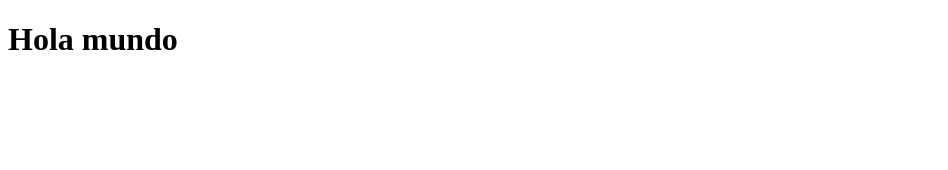
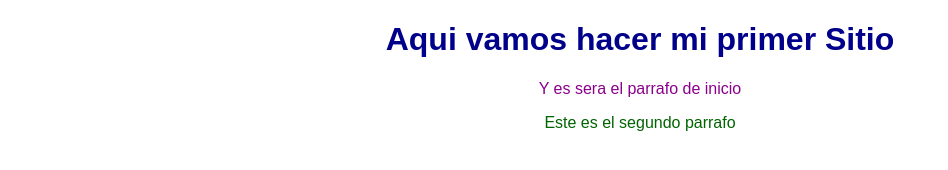
Before and after one commit to DennisJoelLimaAlvarez/mi-primer-proyecto, a plain HTML site: page index.html in a window 1280 px wide. Shown: the whole page, without its empty margins (0-948 px from the left). Drawn offline with Linux system fonts and the light colour scheme.

Commit message:
Este es un proyecto real de html con css

```diff
--- /dev/null
+++ b/css/style.css
@@ -0,0 +1,14 @@
+body{
+    color:darkgrey;
+    text-align: center;
+    font-family: "Arial";
+}
+h1{
+    color:darkblue;
+}
+.primer-parrafo{
+    color:darkmagenta;
+}
+p{
+    color: darkgreen;
+}
--- a/index.html
+++ b/index.html
@@ -5,11 +5,14 @@
     <meta charset="UTF-8">
     <meta http-equiv="X-UA-Compatible" content="IE=edge">
     <meta name="viewport" content="width=device-width, initial-scale=1.0">
-    <title>Document</title>
+    <link rel="stylesheet" href="css/style.css">
+    <title>Mi primer sitio Web</title>
 </head>
 
 <body>
-    <h1>Hola mundo</h1>
+    <h1>Aqui vamos hacer mi primer Sitio</h1>
+    <p class="primer-parrafo">Y es sera el parrafo de inicio</p>
+    <p>Este es el segundo parrafo</p>
 </body>
 
 </html>
```
